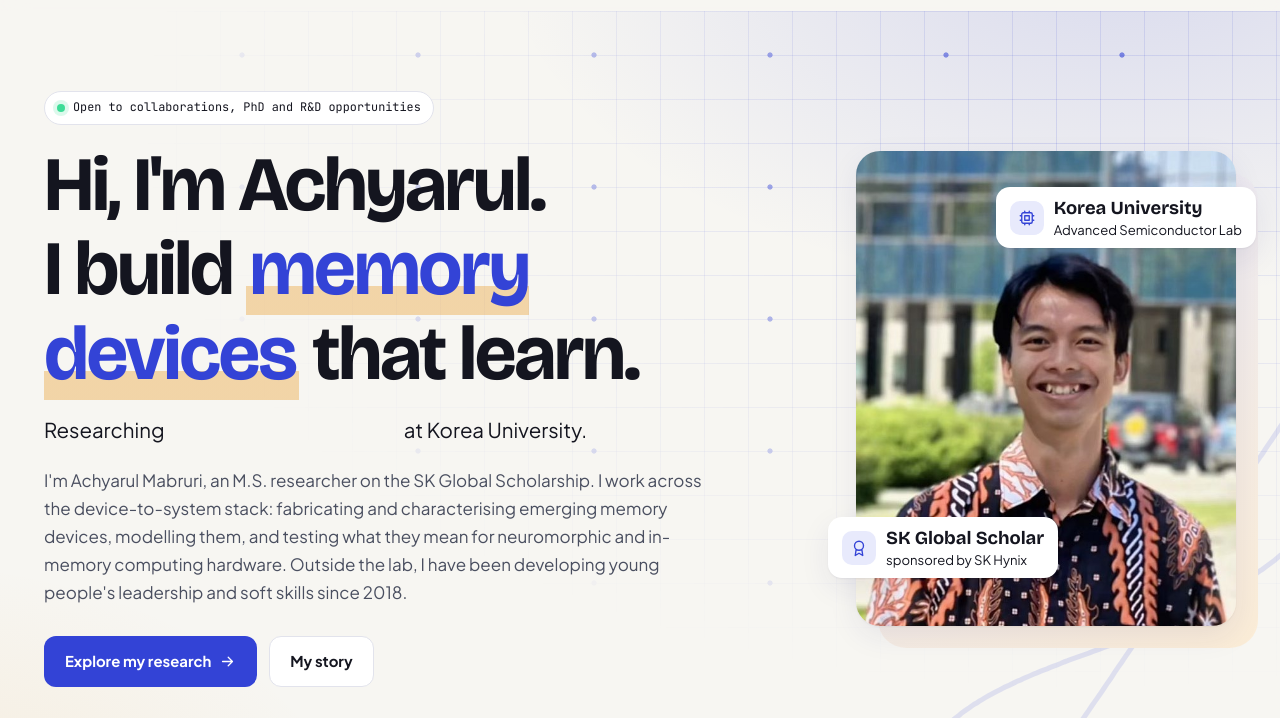
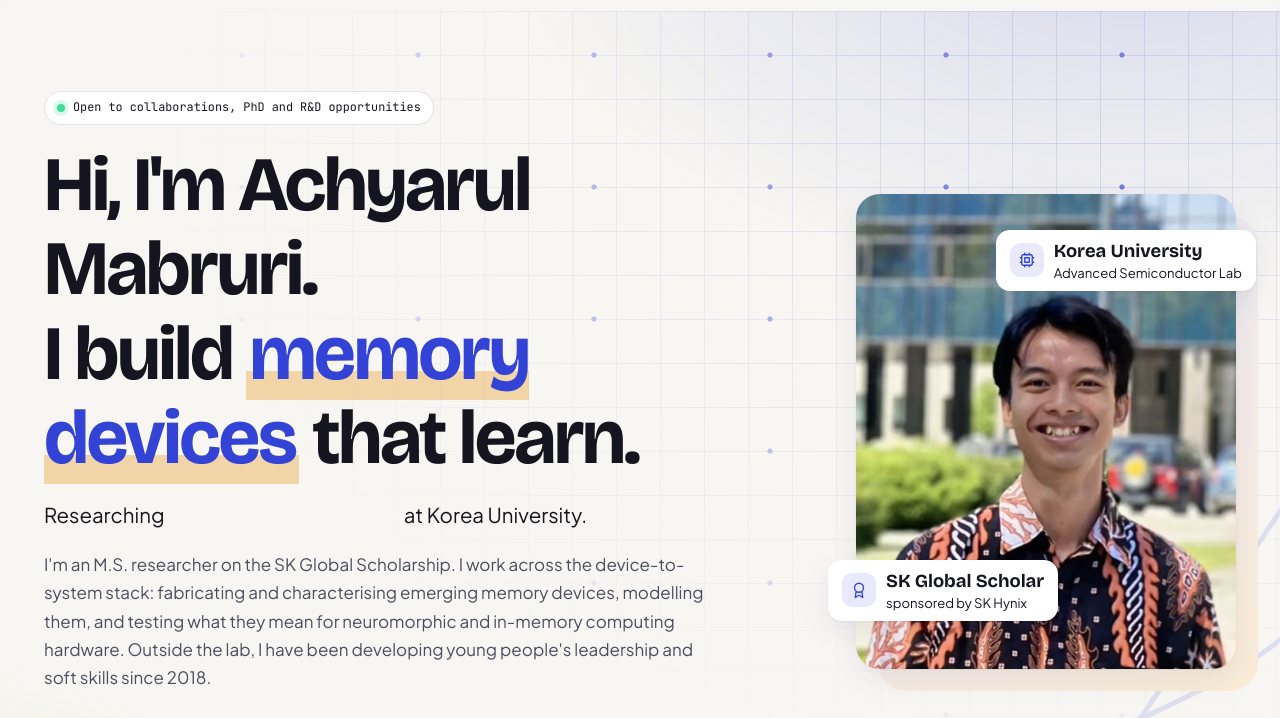
Before and after one commit to achyar99/achyar99.github.io, a plain HTML site: page index.html in a window 1280 px wide. Shown: the part 57-775 px from the top of the page. Drawn offline with nearby package versions, Linux system fonts and the light colour scheme.

Commit message:
Home: greet with full name
Co-Authored-By: Claude Opus 5.5 <noreply@anthropic.com>

```diff
--- a/index.html
+++ b/index.html
@@ -44,9 +44,9 @@
   <div class="wrap">
     <div>
       <span class="pill"><span class="dot"></span>Open to collaborations, PhD and R&amp;D opportunities</span>
-      <h1 style="margin-top:18px">Hi, I'm Achyarul.<br>I build <span class="hl">memory devices</span> that learn.</h1>
+      <h1 style="margin-top:18px">Hi, I'm Achyarul Mabruri.<br>I build <span class="hl">memory devices</span> that learn.</h1>
       <p class="lede">Researching <span class="rotator" data-rotate="RRAM devices|in-memory computing|neuromorphic hardware">RRAM devices</span> at Korea University.</p>
-      <p class="sub">I'm Achyarul Mabruri, an M.S. researcher on the SK Global Scholarship. I work across the device-to-system stack: fabricating and characterising emerging memory devices, modelling them, and testing what they mean for neuromorphic and in-memory computing hardware. Outside the lab, I have been developing young people's leadership and soft skills since 2018.</p>
+      <p class="sub">I'm an M.S. researcher on the SK Global Scholarship. I work across the device-to-system stack: fabricating and characterising emerging memory devices, modelling them, and testing what they mean for neuromorphic and in-memory computing hardware. Outside the lab, I have been developing young people's leadership and soft skills since 2018.</p>
       <div class="cta"><a class="btn btn-primary" href="research.html">Explore my research <svg viewBox="0 0 24 24" fill="none" stroke="currentColor" stroke-width="1.8" stroke-linecap="round" stroke-linejoin="round" aria-hidden="true"><path d="M5 12h14M13 6l6 6-6 6"/></svg></a><a class="btn btn-ghost" href="about.html">My story</a></div>
     </div>
     <div class="portrait-card">
```
